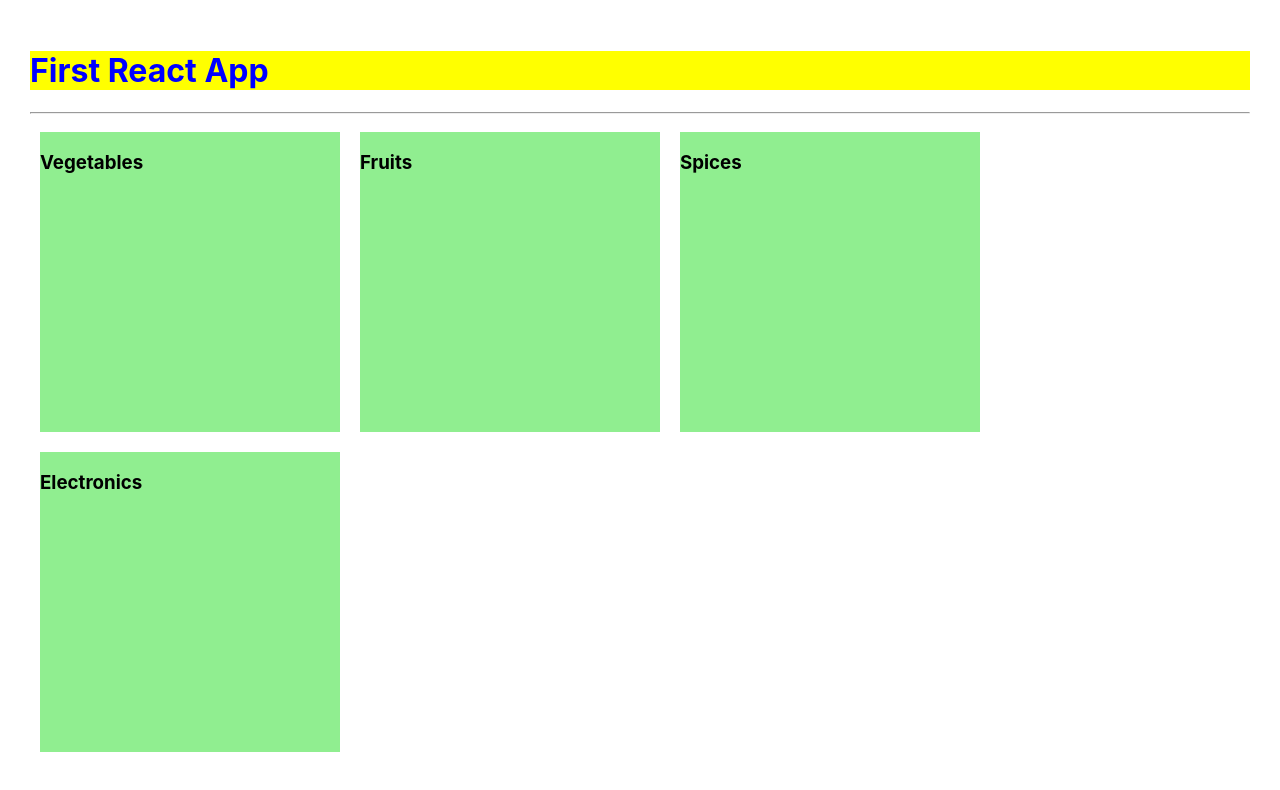
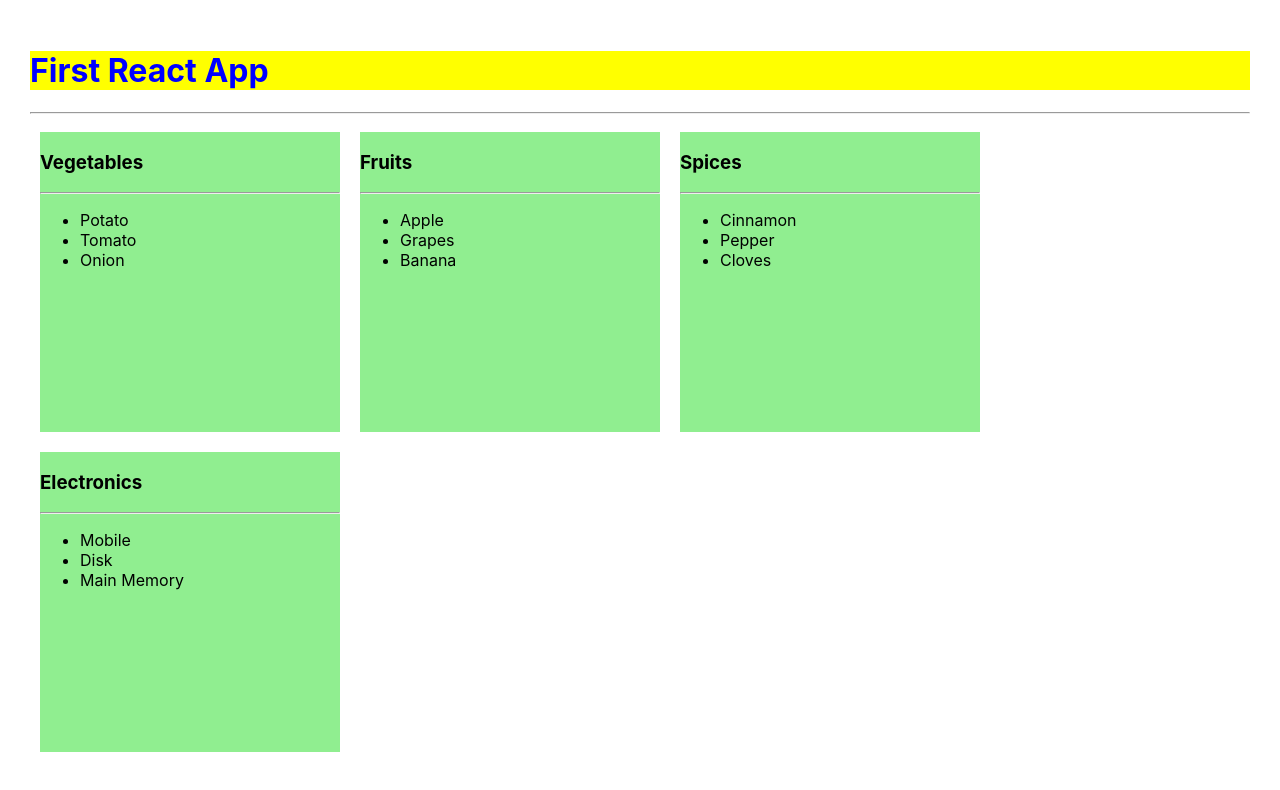
Before and after one commit to vinodh1988/react-sterling-app, a React (Create React App) app: page / in a window 1280 px wide. Shown: the top 790 px of the page. Built offline with nearby package versions, Linux system fonts and the light colour scheme.

Commit message:
fourth-commit

```diff
--- a/src/App.js
+++ b/src/App.js
@@ -1,15 +1,20 @@
+import { useState } from 'react'
 import './App.css'
 import Box from './Box'
 
 const App=()=>{
+  const [vegetables,setVegetables]=useState(['Potato','Tomato','Onion'])
+  const [fruits,setFruits]=useState(["Apple","Grapes","Banana"])
+  const [spices,setSpices]=useState(['Cinnamon','Pepper','Cloves'])
+  const [electronics,setElectronics]=useState(['Mobile','Disk','Main Memory'])
   return (
     <div className="root">
            <h1>First React App</h1>
            <hr/>
-           <Box title="Vegetables"/>
-           <Box title="Fruits"/>
-           <Box title="Spices"/>
-           <Box title="Electronics"/>
+           <Box title="Vegetables" items={vegetables}/>
+           <Box title="Fruits" items={fruits}/>
+           <Box title="Spices" items={spices}/>
+           <Box title="Electronics" items={electronics}/>
     </div>
   )
 }
--- a/src/Box.js
+++ b/src/Box.js
@@ -1,7 +1,11 @@
-const Box=({title})=>{
+const Box=({title,items})=>{
     return(
         <div className="box">
                   <h3>{title}</h3>
+                  <hr/>
+                  <ul>
+                      {items.map(x=><li>{x}</li>)}
+                  </ul>
         </div>
     )
 }
```
